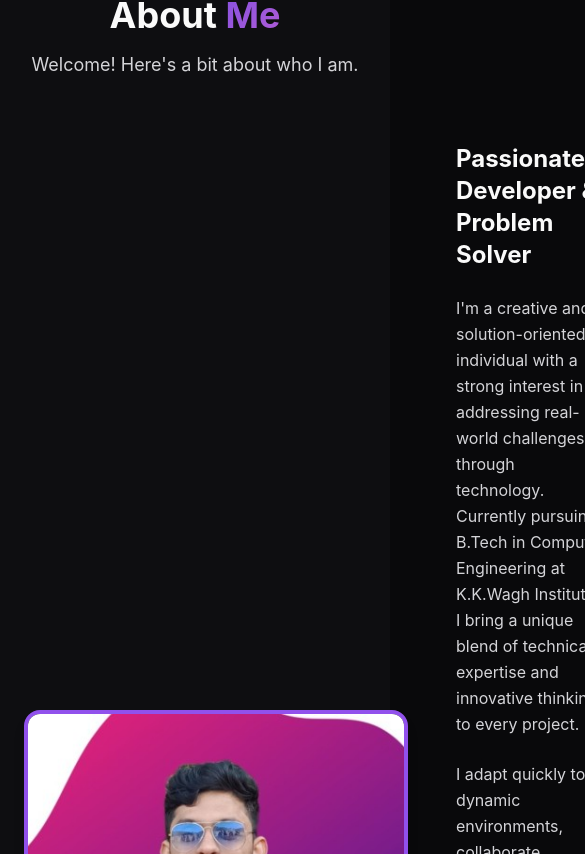
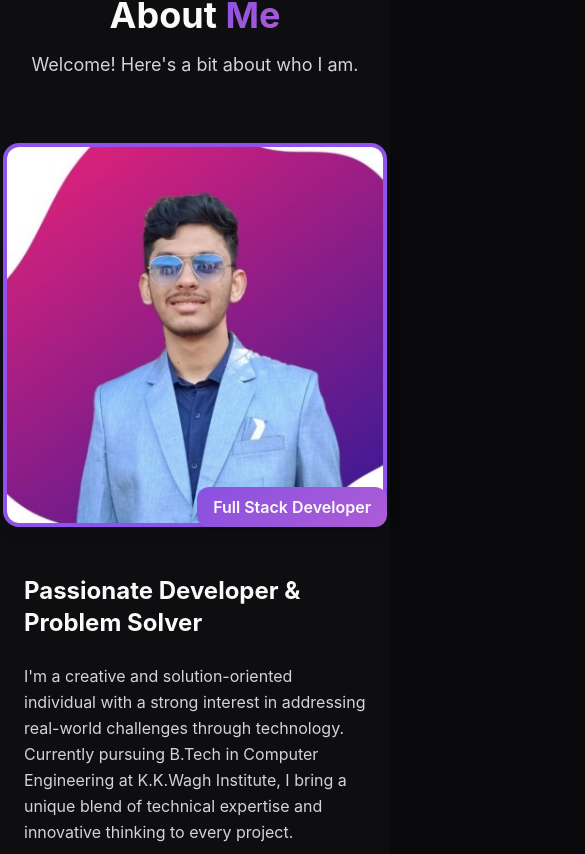
Before and after one commit to kanaadbhat/portfolio, a React (Vite) app: page / in a window 390 px wide. Shown: the part 1050-1904 px from the top of the page, 585 px wide, since content can reach past the window. Built offline with nearby package versions, Linux system fonts and the light colour scheme; no server answers.

Commit message:
mobile layout ui improvements

```diff
--- a/src/components/Header.tsx
+++ b/src/components/Header.tsx
@@ -88,7 +88,7 @@ const Header = () => {
       {/* Mobile Navigation */}
       {isOpen && (
         <div className="md:hidden mt-4 pb-4 border-t border-card-border pt-4">
-          <div className="flex flex-col space-y-4">
+          <div className="flex flex-row space-x-4 justify-center gap-4">
             {navItems.map((item) => (
               <button
                 key={item.id}
--- a/src/components/Profile.tsx
+++ b/src/components/Profile.tsx
@@ -3,13 +3,6 @@ import { useNavigate } from "react-router-dom";
 
 const Profile = () => {
   const navigate = useNavigate();
-  // const stats = [
-  //   { label: 'CGPA', value: '8.02' },
-  //   { label: 'Projects', value: '15+' },
-  //   { label: 'Certifications', value: '4+' },
-  //   { label: 'Awards', value: '5+' },
-  // ];
-
   return (
     <section id="about" className="py-20 bg-background-secondary">
       <div className="container mx-auto px-6">
@@ -27,7 +20,7 @@ const Profile = () => {
           </p>
         </div>
 
-        <div className="flex gap-12 items-center">
+       <div className="flex flex-col lg:flex-row gap-12 items-center">
           <div className="text-center lg:text-left animate-fade-in-up">
             <div className="relative w-96 mx-auto lg:mx-0">
               <img
```
